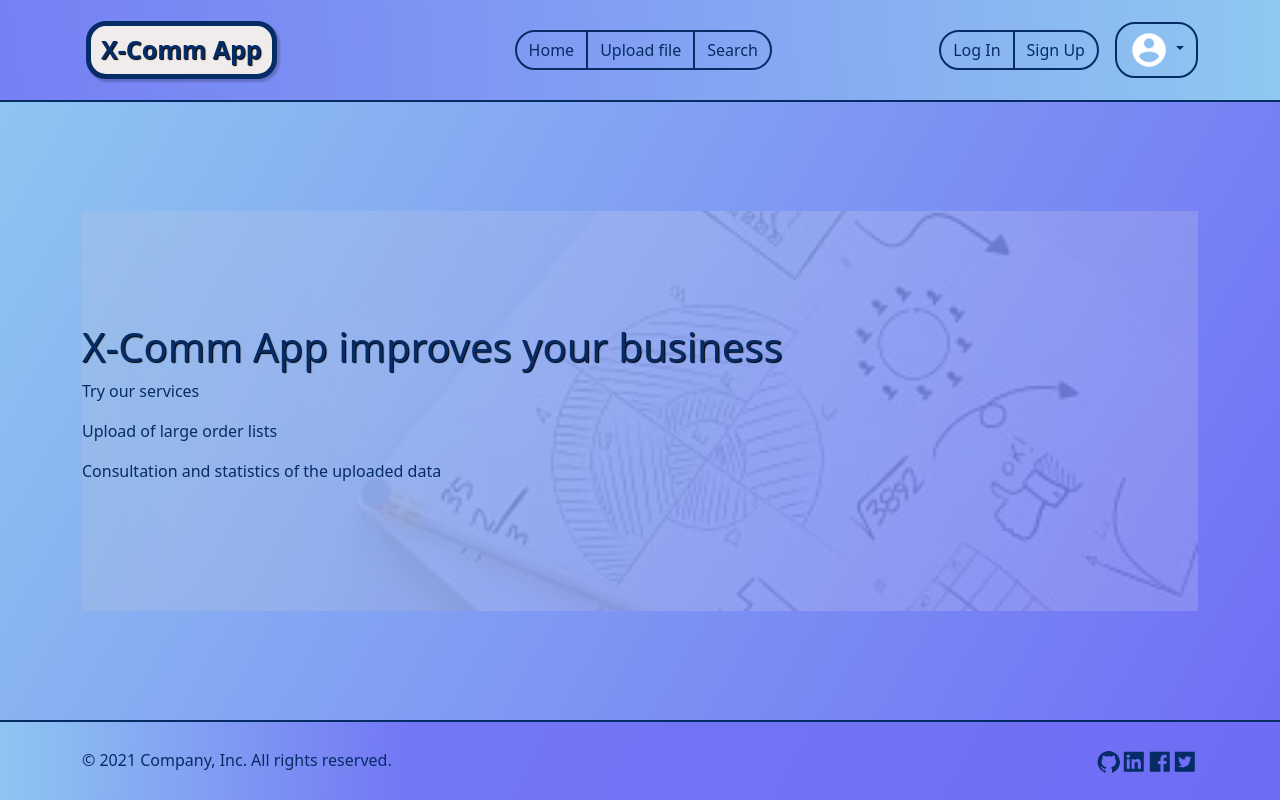
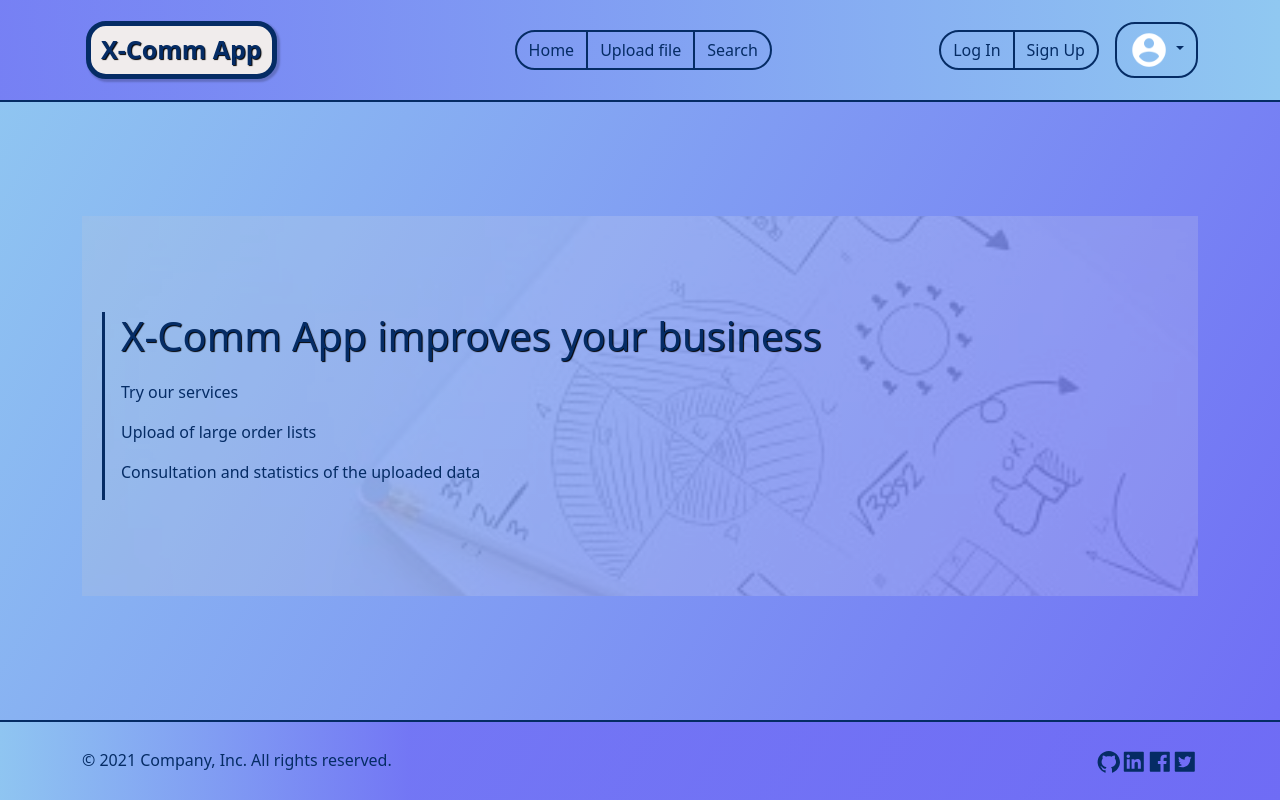
Before and after one commit to tomorrowdevs-projects/team2-real-world-app, a React (Create React App) app in the folder client/: page / in a window 1280 px wide. Built offline with nearby package versions, Linux system fonts and the light colour scheme.

Commit message:
[FIX] Changes in the global style

```diff
--- a/client/src/assets/style/_common.scss
+++ b/client/src/assets/style/_common.scss
@@ -7,14 +7,29 @@ body {
       bottom: solid 2px $blue-800;
     }
   }
+  main {
+    section {
+      border: {
+        left: $blue-800 solid 3px;
+      }
+      padding: {
+        left: 1rem;
+      }
+      h1 {
+        text-shadow: $text-shadow;
+        margin-bottom: 20px;
+      }
+    }
+    .section-main {
+      margin-left: 20px;
+    }
+  }
+
   .container-footer {
     @include bg-footer;
     border: {
       top: solid 2px $blue-800;
     }
-  }
-  h1 {
-    text-shadow: $text-shadow;
   }
 }
 
@@ -24,13 +39,14 @@ body {
   display: flex;
   flex-direction: column;
   justify-content: space-between;
-  height: 100vh;
+  min-height: 100vh;
 }
 
 .container-center {
-  // background-color: cyan;
   position: relative;
   display: flex;
   justify-content: center;
-  height: 50vh;
+  min-height: 50vh;
+  margin-bottom: 30px;
+  padding-top: 20px;
 }
--- a/client/src/assets/style/_custom.scss
+++ b/client/src/assets/style/_custom.scss
@@ -1,10 +1,15 @@
+/*Bootstrap variables*/
 $primary: #4765b9;
 $dark: #052c65;
 $border-width: 2px;
 $border-radius: 20px;
+$input-group-addon-bg: #90c8f1;
+
+/*Custom variables*/
 $box-shadow: #00000033 2px 2px 2px 1px;
 $text-shadow: #000000ff 1px 1px 1px;
 
+/*Custom mixin*/
 @mixin bg-header() {
   background: #6f6cf5;
   background: linear-gradient(90deg, #6f6cf5c6 0%, #90c8f1 100%);
@@ -15,11 +20,7 @@ $text-shadow: #000000ff 1px 1px 1px;
 
 @mixin bg-footer() {
   background: rgb(144, 200, 241);
-  background: linear-gradient(
-    90deg,
-    rgba(144, 200, 241, 0.8688992275280899) 0%,
-    rgba(111, 108, 245, 0.7790115870786517) 32%
-  );
+  background: linear-gradient(90deg, #90c8f1de 0%, #6f6cf5c7 32%);
 }
 
 @import '~bootstrap/scss/bootstrap';
```
